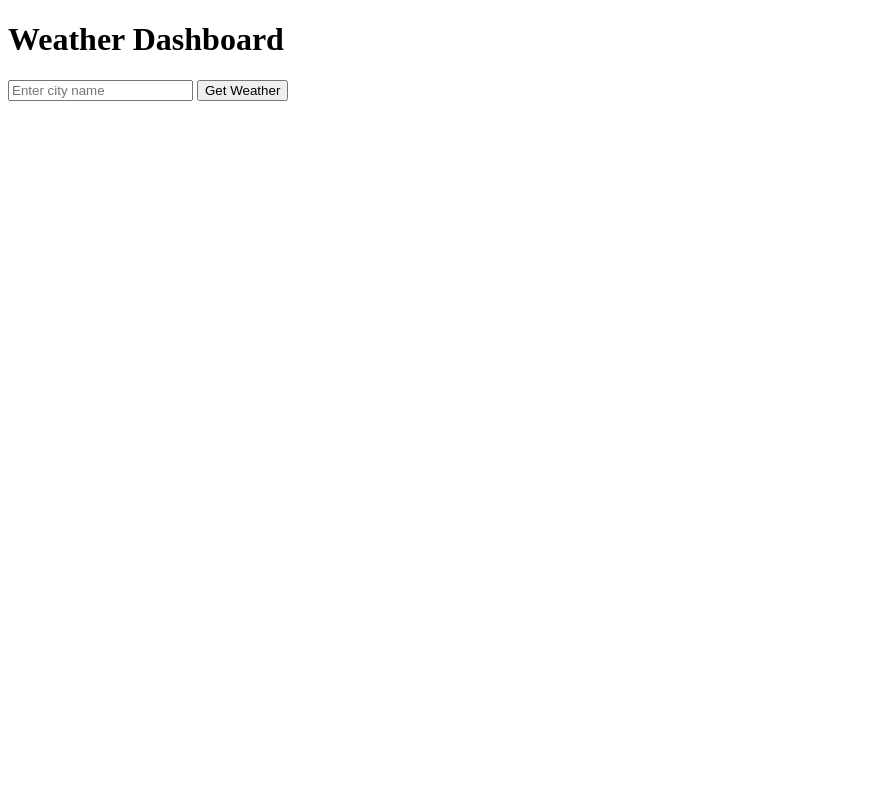
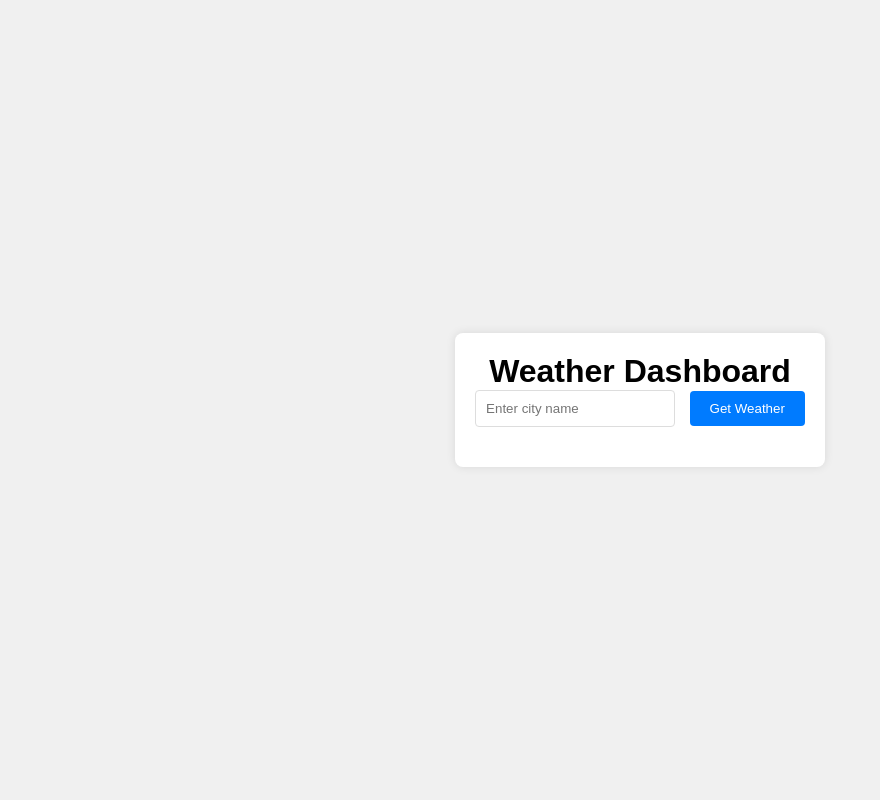
Before and after one commit to CIR1996/IBM_APP_Deployment, a Flask app: page / in a window 1280 px wide. Shown: the whole page, without its empty margins (0-880 px from the left). Run offline with Flask 2, Linux system fonts and the light colour scheme.

Commit message:
bugs fixed

```diff
--- a/static/style.css
+++ b/static/style.css
@@ -1,28 +1,69 @@
-<!DOCTYPE html>
-<html lang="en">
-<head>
-    <meta charset="UTF-8">
-    <meta name="viewport" content="width=device-width, initial-scale=1.0">
-    <title>Weather Dashboard</title>
-    <link rel="stylesheet" href="{{ url_for('static', filename='style.css') }}">
-</head>
-<body>
-    <div class="container">
-        <h1>Weather Dashboard</h1>
-        <form action="/weather" method="POST">
-            <input type="text" name="city" placeholder="Enter city name" required>
-            <button type="submit">Get Weather</button>
-        </form>
+/* Reset some basic styles */
+body, h1, h2, p, form, input, button {
+    margin: 0;
+    padding: 0;
+    box-sizing: border-box;
+    font-family: Arial, sans-serif;
+}
 
-        {% if weather_data %}
-        <div class="weather-info">
-            <h2>Weather in {{ city }}</h2>
-            <p>Temperature: {{ weather_data.main.temp }} °C</p>
-            <p>Humidity: {{ weather_data.main.humidity }} %</p>
-            <p>Description: {{ weather_data.weather[0].description }}</p>
-            <img src="http://openweathermap.org/img/wn/{{ weather_data.weather[0].icon }}@2x.png" alt="Weather icon">
-        </div>
-        {% endif %}
-    </div>
-</body>
-</html>
+/* Centering the content */
+body {
+    background-color: #f0f0f0;
+    display: flex;
+    justify-content: center;
+    align-items: center;
+    height: 100vh;
+    margin: 0;
+}
+
+/* Main container styling */
+.container {
+    background-color: #fff;
+    padding: 20px;
+    box-shadow: 0 0 10px rgba(0,0,0,0.1);
+    text-align: center;
+    border-radius: 8px;
+}
+
+/* Form styling */
+form {
+    margin-bottom: 20px;
+}
+
+/* Input field styling */
+input[type="text"] {
+    padding: 10px;
+    width: 200px;
+    border: 1px solid #ddd;
+    border-radius: 4px;
+    margin-right: 10px;
+}
+
+/* Button styling */
+button {
+    padding: 10px 20px;
+    border: none;
+    background-color: #007bff;
+    color: #fff;
+    border-radius: 4px;
+    cursor: pointer;
+}
+
+button:hover {
+    background-color: #0056b3;
+}
+
+/* Weather info container */
+.weather-info {
+    margin-top: 20px;
+}
+
+/* Weather icon styling */
+.weather-info img {
+    display: block;
+    margin: 0 auto;
+}
+
+.weather-info p, .weather-info h2 {
+    margin: 10px 0;
+}
```
